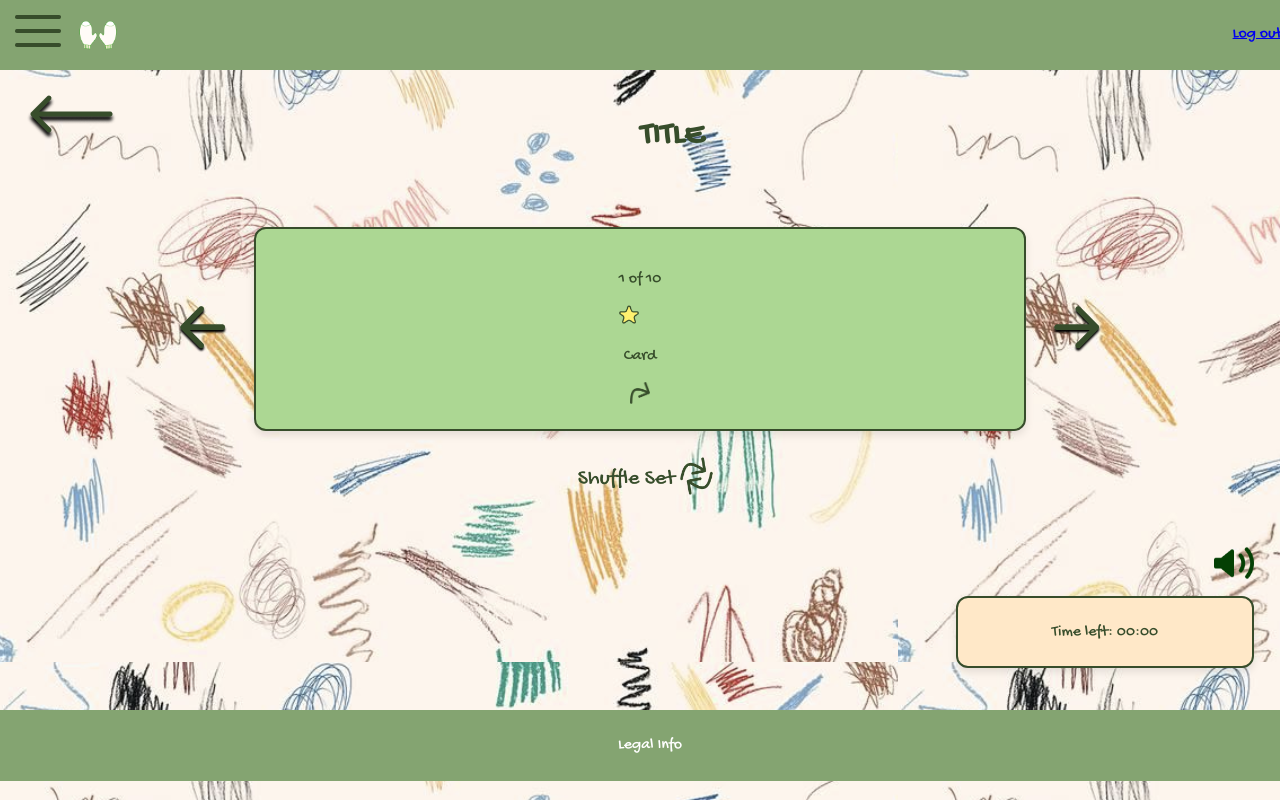
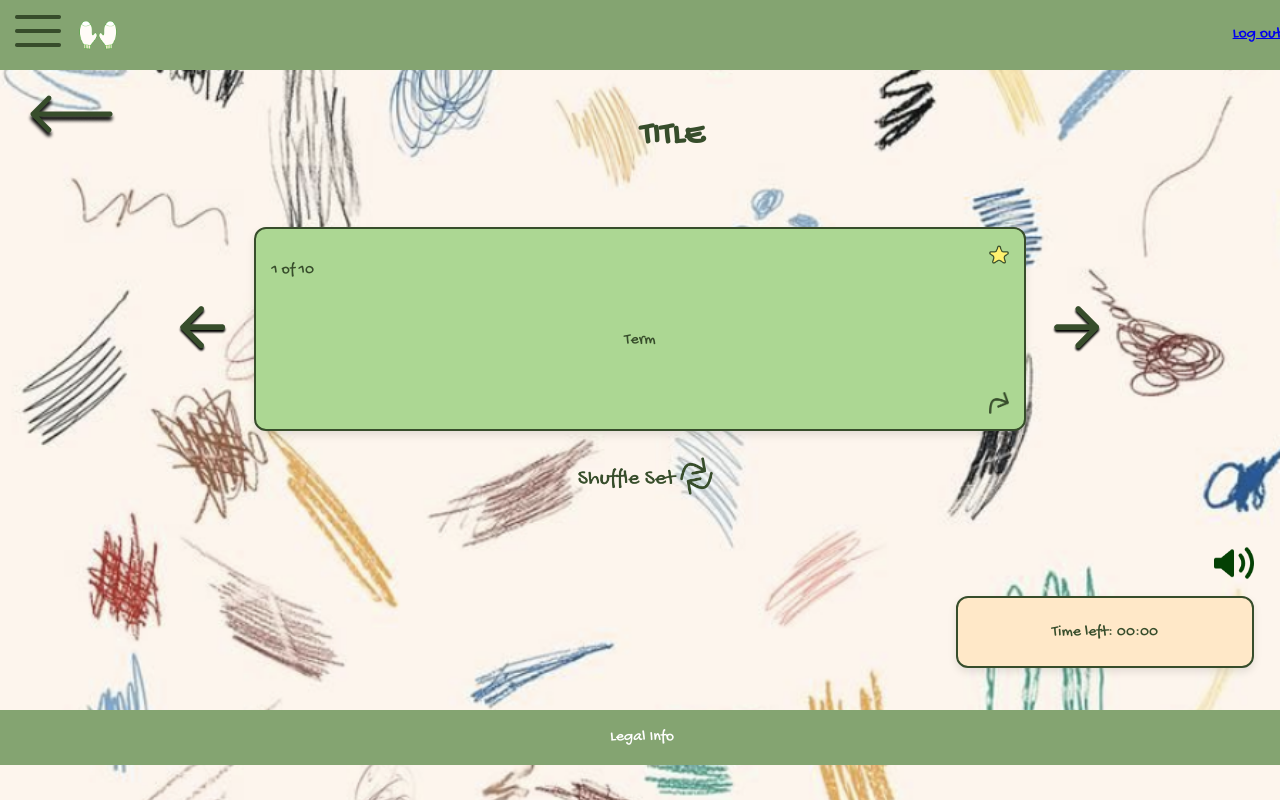
Before and after one commit to rin-bell4772/mttn, a Next.js app in the folder mttn/: page /flashcardSet in a window 1280 px wide. Built offline with nearby package versions, Linux system fonts and the light colour scheme; a web font is replaced by a local one.

Commit message:
flashcards DONE
yayyy

```diff
--- a/mttn/src/app/components/Footer.module.css
+++ b/mttn/src/app/components/Footer.module.css
@@ -5,7 +5,7 @@
     justify-content: center;
     background-color: #84a471;
     margin: 0;
-    padding: 10px;
+    padding: 2px;
     width: 100%;
     color: #FFFFFF;
     font-family: "Gochi Hand", cursive;
--- a/mttn/src/app/createNewSet/createNewSet.tsx
+++ b/mttn/src/app/createNewSet/createNewSet.tsx
@@ -23,7 +23,6 @@ export default function NewFlashcards({cards}: cardData) {
             <div className={styles.header}>
                 <p>ANIMALS</p>
                 <Link href="./flashcardSet">Save</Link>
-
             </div>
 
             <div>
--- a/mttn/src/app/flashcardSet/flashcardSet.module.css
+++ b/mttn/src/app/flashcardSet/flashcardSet.module.css
@@ -18,7 +18,42 @@
     justify-content: center;
 }
 
+.card {
+    width: 60%;
+    height: 200px;
 
+    background-color: #ACD793;
+    border: 2px solid #374d2b;
+    color: #374d2b;
+
+    border-radius: 12px;
+    box-shadow: 0 4px 8px rgba(0, 0, 0, 0.1);
+
+    margin: 2%;
+
+    display: grid;
+    grid-template-rows: 1fr 1fr 1fr;
+}
+
+.upper {
+    display: flex;
+    justify-content: space-between;
+    margin: 2%;
+}
+
+.termDef {
+    display: flex;
+    align-items: center;
+    justify-content: center;
+}
+
+.turnArrow {
+    display:flex;
+    align-items: flex-end;
+    justify-content: flex-end;
+    margin: 2%;
+}
+/*
 .card {
     width: 60%;
     height: 200px;
@@ -37,6 +72,7 @@
 
     margin: 2%;
 }
+    */
 
 .shuffling {
     display: flex;
--- a/mttn/src/app/flashcardSet/flashcardSet.tsx
+++ b/mttn/src/app/flashcardSet/flashcardSet.tsx
@@ -27,8 +27,13 @@ export default function FlashcardSet() {
                         <p>1 of 10</p>
                         <Image src={star} alt={"star"} width={20}/>
                     </div>
-                    <p className={styles.term}> Card</p>
-                    <Image src={flipArrow} alt={"flip"} width={20}/>
+                    <div className={styles.termDef}>
+                        <p>Term</p>
+                    </div>
+                    <div className={styles.turnArrow}>
+                        <Image src={flipArrow} alt={"flip"} width={20}/>
+                    </div>
+
                 </div>
                 <Image src={rightArrow} alt={"right arrow"} width={50}/>
 
--- a/mttn/src/app/globals.css
+++ b/mttn/src/app/globals.css
@@ -46,7 +46,8 @@ a {
 
 body {
   background-image: url("./images/image.png");
-  background-size: auto;
+  background-repeat: no-repeat;
+  background-size: cover;
   margin: 0 0;
   font-family: 'Gochi Hand', sans-serif;
   width: auto;
```
